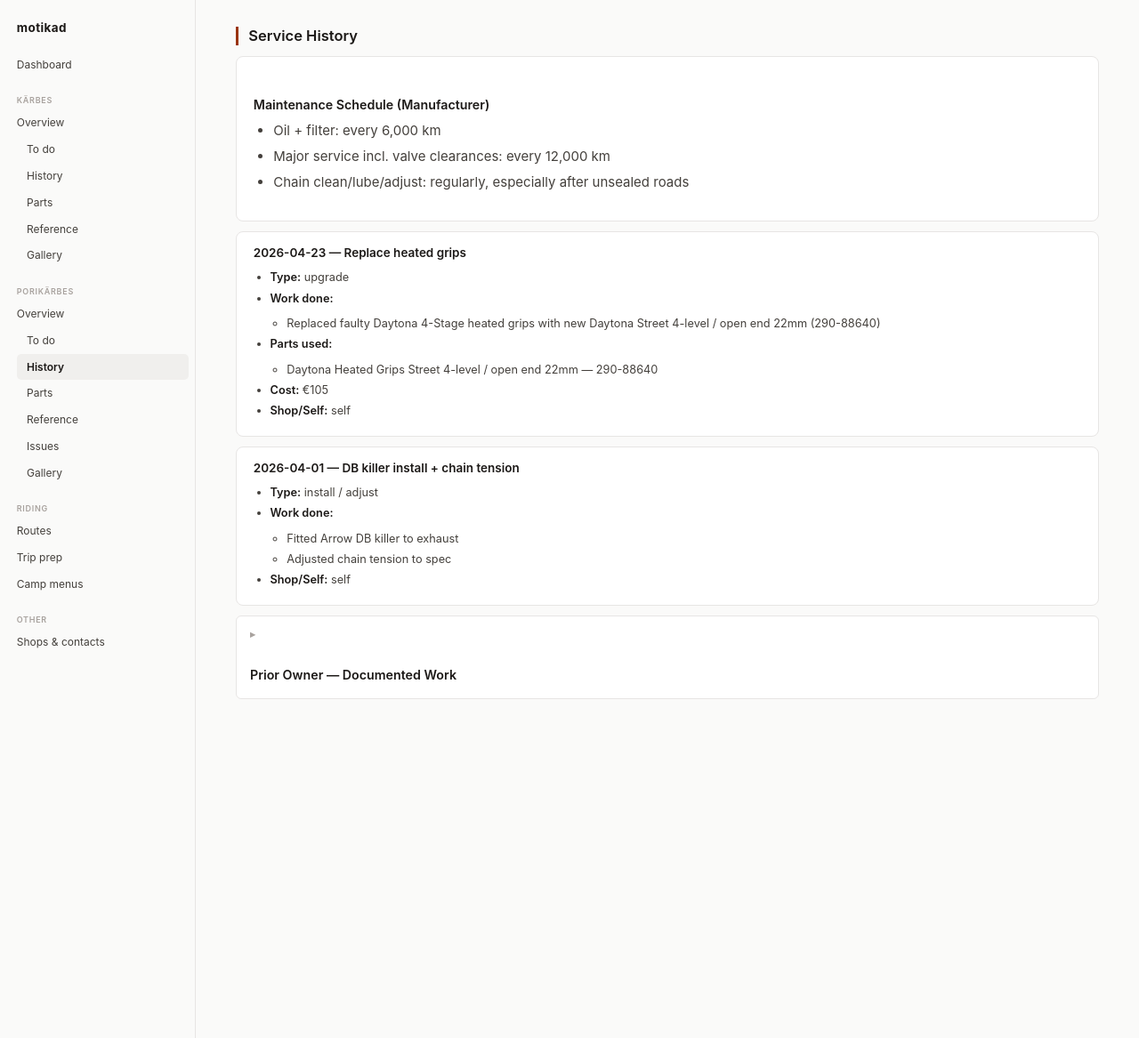
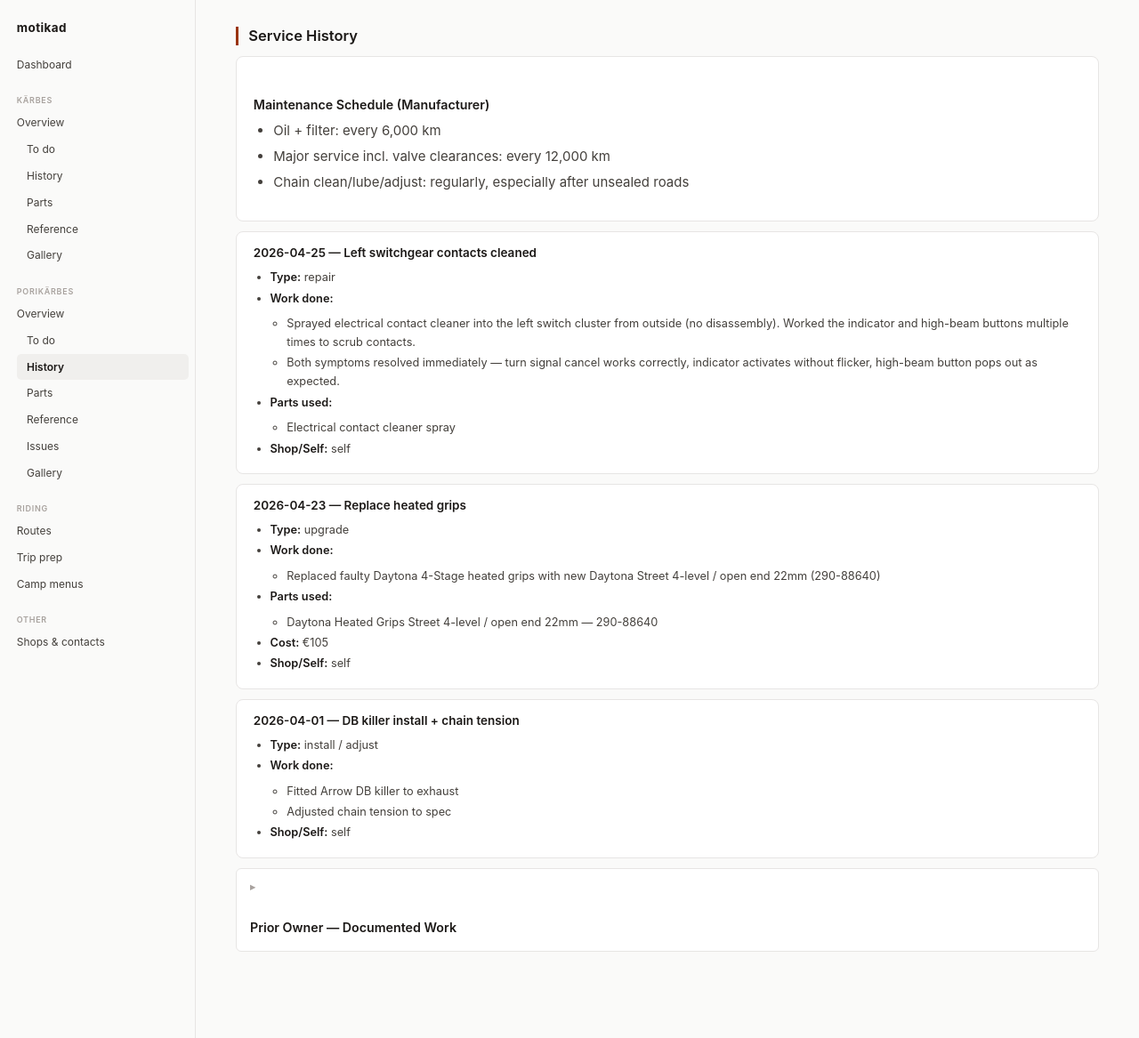
Before and after one commit to mats-johanson/motikad, a Jekyll site: the page built from bikes/honda-transalp-650/history.html, in a window 1280 px wide and 1167 px high. Shown: the whole window at 89% size. Built offline with Jekyll 4.4.1, drawn with Linux system fonts in a browser that asks for light colours.

Commit message:
Resolve left switchgear — contact cleaner fixed both symptoms
Sprayed electrical contact cleaner into the left switch cluster from
outside, no disassembly. Indicator activates and cancels reliably,
high-beam button pops back out. Diagnosis confirmed: oxidised contacts
plus gummed detents on a 23-year-old cluster, not broken parts.

- issues.html: switchgear entry → resolved badge, status updated, kept
  as reference; turn-signals removed from ARK likely-fail-points.
- todo.html, index.html: switchgear line removed from Soon.
- history.html: 2026-04-25 entry added at the top.

```diff
--- a/bikes/honda-transalp-650/history.html
+++ b/bikes/honda-transalp-650/history.html
@@ -12,6 +12,27 @@
       <li>Oil + filter: every 6,000 km</li>
       <li>Major service incl. valve clearances: every 12,000 km</li>
       <li>Chain clean/lube/adjust: regularly, especially after unsealed roads</li>
+    </ul>
+  </div>
+
+  <div class="entry">
+    <div class="entry-head">
+      <h3>2026-04-25 — Left switchgear contacts cleaned</h3>
+    </div>
+    <ul>
+      <li><strong>Type:</strong> repair</li>
+      <li><strong>Work done:</strong>
+        <ul>
+          <li>Sprayed electrical contact cleaner into the left switch cluster from outside (no disassembly). Worked the indicator and high-beam buttons multiple times to scrub contacts.</li>
+          <li>Both symptoms resolved immediately — turn signal cancel works correctly, indicator activates without flicker, high-beam button pops out as expected.</li>
+        </ul>
+      </li>
+      <li><strong>Parts used:</strong>
+        <ul>
+          <li>Electrical contact cleaner spray</li>
+        </ul>
+      </li>
+      <li><strong>Shop/Self:</strong> self</li>
     </ul>
   </div>
 
--- a/bikes/honda-transalp-650/issues.html
+++ b/bikes/honda-transalp-650/issues.html
@@ -260,9 +259,9 @@
   <div class="entry" id="left-switchgear">
     <div class="entry-head">
       <h3>Left switchgear — flaky turn signal + stuck high beam</h3>
-      <span class="badge badge-warn">not started</span>
+      <span class="badge badge-ok">resolved</span>
     </div>
-    <p><strong>Status:</strong> not started — likely an <a href="#ark-prep">ARK</a> fail point if not fixed.</p>
+    <p><strong>Status:</strong> resolved 2026-04-25 — electrical contact cleaner flush fixed both symptoms immediately, no disassembly required. Diagnosis confirmed: oxidised contacts + gummed detents, not broken parts. Entry kept for reference if symptoms return.</p>
 
     <h4>Observed</h4>
     <ul>
--- a/bikes/honda-transalp-650/todo.html
+++ b/bikes/honda-transalp-650/todo.html
@@ -23,10 +23,6 @@
       <a href="{{ '/bikes/honda-transalp-650/issues.html#oil-bash-plate' | relative_url }}"><strong>Oil on bash plate</strong></a> — clean and ride to identify source (likely valve cover gasket or starter O-ring)
     </li>
     <li>
-      <span class="p soon">Soon</span>
-      <a href="{{ '/bikes/honda-transalp-650/issues.html#left-switchgear' | relative_url }}"><strong>Left switchgear</strong></a> — flaky turn signal cancel + stuck high beam; clean contacts (ARK blocker)
-    </li>
-    <li>
       <span class="p deadline">Deadline</span>
       <a href="{{ '/bikes/honda-transalp-650/issues.html#ark-prep' | relative_url }}"><strong>ARK re-inspection</strong></a> — due <span data-deadline="2026-05-31">05/2026</span>. Headlight aim + brake fluid are blockers
     </li>
--- a/index.html
+++ b/index.html
@@ -63,7 +63,7 @@
       </div>
       <ul class="todo-list">
         <li><b class="p now">Now</b> <a href="{{ '/bikes/honda-transalp-650/issues.html#carb-service' | relative_url }}"><strong>Left lean stall</strong></a> — try mixture screws first, carb pull if that fails</li>
-        <li><b class="p soon">Soon</b> <a href="{{ '/bikes/honda-transalp-650/issues.html#brake-fluid' | relative_url }}"><strong>Brake fluid</strong></a> · <a href="{{ '/bikes/honda-transalp-650/issues.html#headlight-barrel' | relative_url }}"><strong>Headlight/barrel</strong></a> · <a href="{{ '/bikes/honda-transalp-650/issues.html#oil-bash-plate' | relative_url }}"><strong>Oil leak</strong></a> · <a href="{{ '/bikes/honda-transalp-650/issues.html#left-switchgear' | relative_url }}"><strong>Switchgear</strong></a></li>
+        <li><b class="p soon">Soon</b> <a href="{{ '/bikes/honda-transalp-650/issues.html#brake-fluid' | relative_url }}"><strong>Brake fluid</strong></a> · <a href="{{ '/bikes/honda-transalp-650/issues.html#headlight-barrel' | relative_url }}"><strong>Headlight/barrel</strong></a> · <a href="{{ '/bikes/honda-transalp-650/issues.html#oil-bash-plate' | relative_url }}"><strong>Oil leak</strong></a></li>
         <li><b class="p now">Deadline</b> <a href="{{ '/bikes/honda-transalp-650/issues.html#ark-prep' | relative_url }}"><strong>ARK re-inspection</strong></a> — <span data-deadline="2026-05-31">05/2026</span></li>
         <li><b class="p later">Later</b> <a href="{{ '/bikes/honda-transalp-650/issues.html#tach-over-read' | relative_url }}"><strong>KOSO tach</strong></a> · <a href="{{ '/bikes/honda-transalp-650/issues.html#rear-shock' | relative_url }}"><strong>Rear shock</strong></a> · <strong>21" wheel</strong></li>
       </ul>
```
Also changed, not shown: other parts of bikes/honda-transalp-650/issues.html (+0 -1 lines).
